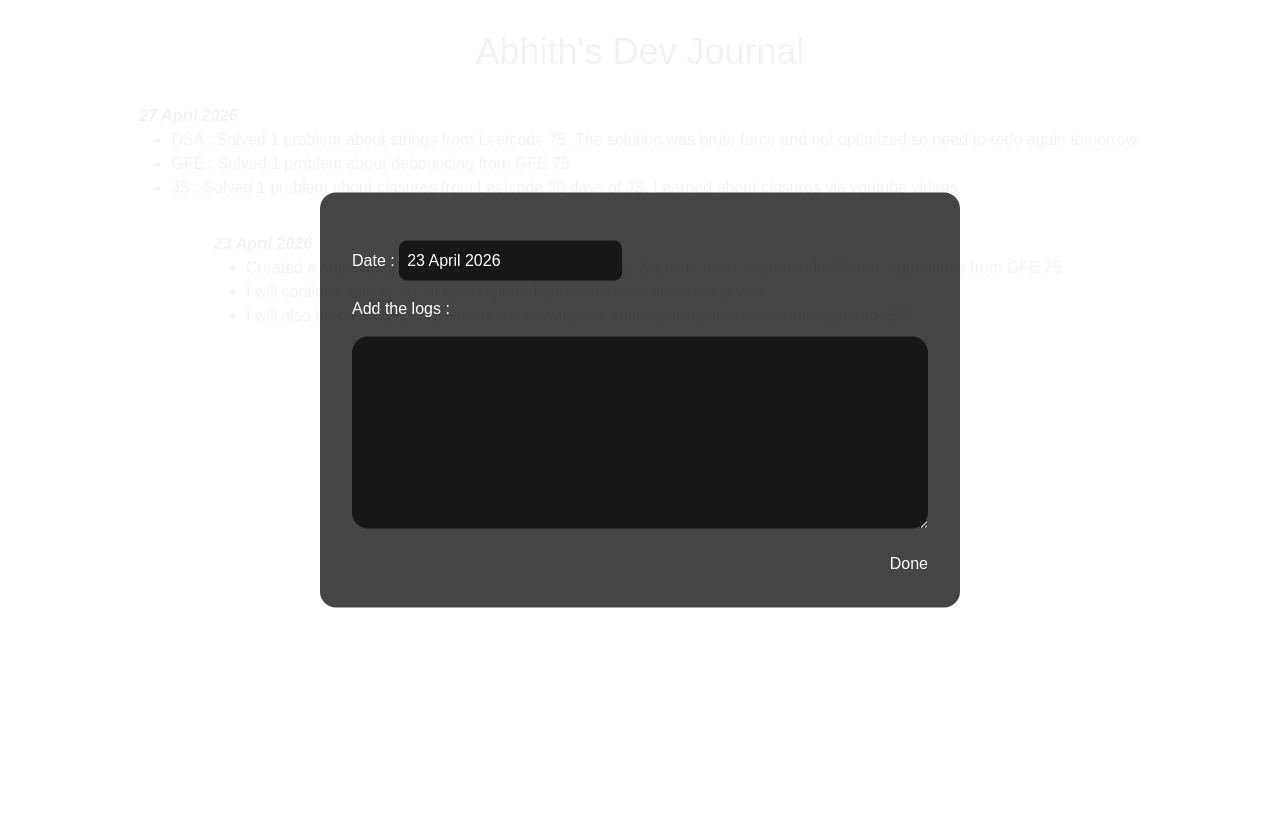
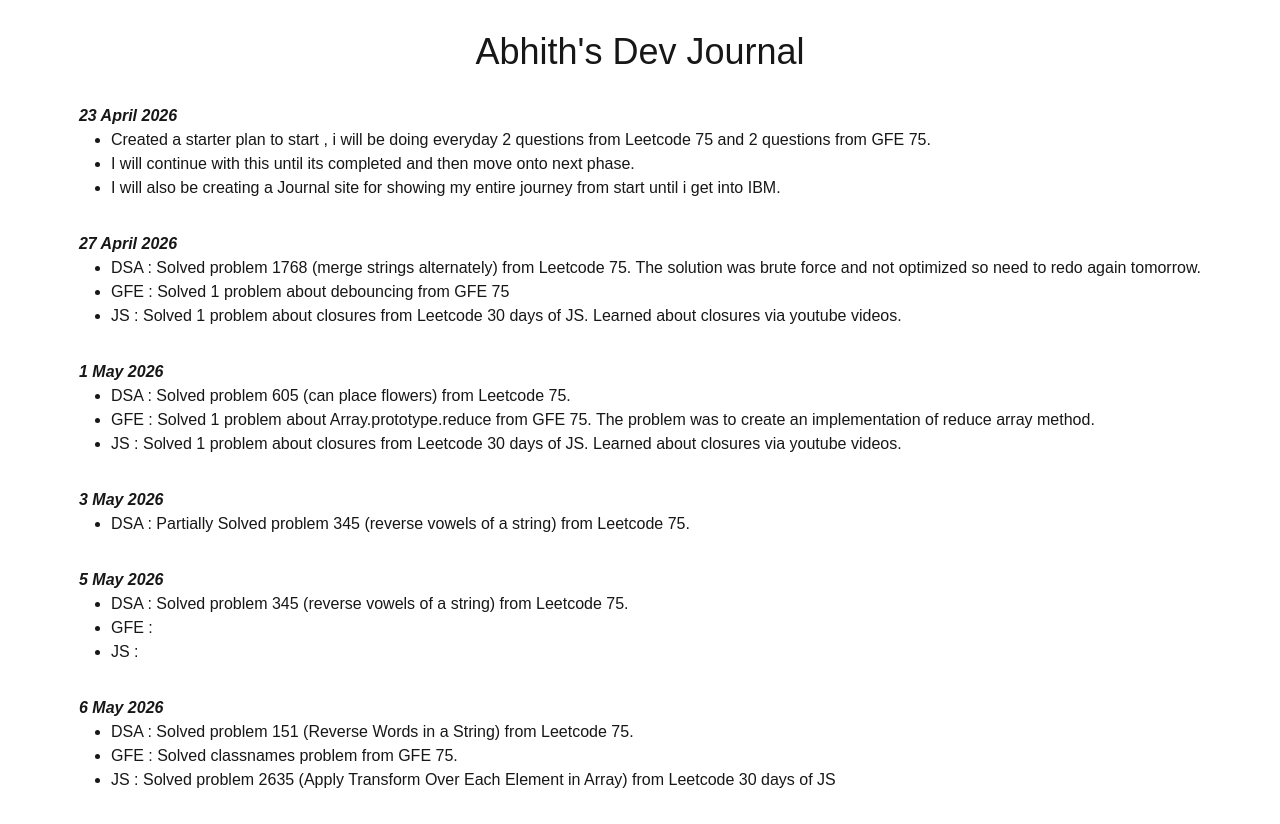
Before and after one commit to abhithshaji/abhiths-dev-journal, a Next.js app: page / in a window 1280 px wide. Before the commit the page ends 800 px from the top, so only its background shows below. Built offline with nearby package versions, Linux system fonts and the light colour scheme.

Commit message:
feat : new logs

```diff
--- a/src/app/page.tsx
+++ b/src/app/page.tsx
@@ -10,14 +10,16 @@ export default function Home() {
       <h1 className="text-4xl text-center my-8">Abhith's Dev Journal</h1>
 
       <section className="flex flex-col items-center">
+        <div>
         {
-          journalEntries.reverse().map((entry, index) => {
+          journalEntries.map((entry, index) => {
             return <LogsList {...entry} key={index} />
           })
         }
+        </div>
       </section>
 
-        <AddLogModal/>
+      {/* <AddLogModal/> */}
 
 
     </main>
--- a/src/components/ui/AddLogModal.tsx
+++ b/src/components/ui/AddLogModal.tsx
@@ -26,7 +26,7 @@ const AddLogModal = () => {
 
     console.log(seperatedLogs);
 
-    // update the displayed journal logs with new entry
+    // Setup the postgrsql DB
 
   }
 
--- a/src/data/journalEntry.ts
+++ b/src/data/journalEntry.ts
@@ -5,8 +5,29 @@ export const journalEntries = [
     },
     {
         date: "27 April 2026",
-        logs: ["DSA : Solved 1  problem about strings from Leetcode 75. The solution was brute force and not optimized so need to redo again tomorrow.", "GFE : Solved 1 problem about debouncing from GFE 75", "JS : Solved 1 problem about closures from Leetcode 30 days of JS. Learned about closures via youtube videos."]
-        // Reminder - Redo the debounce problem from GFE 75 again after a few days
-        // Note - Make use of debounce for search feature in the Journal
+        logs: ["DSA : Solved problem 1768 (merge strings alternately) from Leetcode 75. The solution was brute force and not optimized so need to redo again tomorrow.", "GFE : Solved 1 problem about debouncing from GFE 75", "JS : Solved 1 problem about closures from Leetcode 30 days of JS. Learned about closures via youtube videos."]
+        // Reminder : ["GFE : Redo the debounce problem again after a few days"],
+        // Note :["Make use of debounce for search feature in the Journal"]
+    },
+    {
+        date: "1 May 2026",
+        logs: ["DSA : Solved problem 605 (can place flowers) from Leetcode 75.", "GFE : Solved 1 problem about Array.prototype.reduce from GFE 75. The problem was to create an implementation of reduce array method.", "JS : Solved 1 problem about closures from Leetcode 30 days of JS. Learned about closures via youtube videos."]
+        // Reminder : ["GFE : Redo the Array.prototype.reduce problem."]
+
+    },
+    {
+        date: "3 May 2026",
+        logs: ["DSA : Partially Solved problem 345 (reverse vowels of a string) from Leetcode 75."]
+        // Reminder : [ "DSA : Redo the problem 345 with a more optimized solution."]
+    },
+    {
+        date: "5 May 2026",
+        logs: ["DSA : Solved problem 345 (reverse vowels of a string) from Leetcode 75.", "GFE :", "JS : "]
+    },
+    {
+        date: "6 May 2026",
+        logs: ["DSA : Solved problem 151 (Reverse Words in a String) from Leetcode 75.", "GFE : Solved classnames problem from GFE 75.", "JS : Solved problem 2635 (Apply Transform Over Each Element in Array) from Leetcode 30 days of JS"]
+        //Reminder : ["GFE: Redo the classnames problem."],
+        //Note : ["Make a habbit of reading through the notion notes everyday after solving the day's challenge."]
     }
 ]
```
